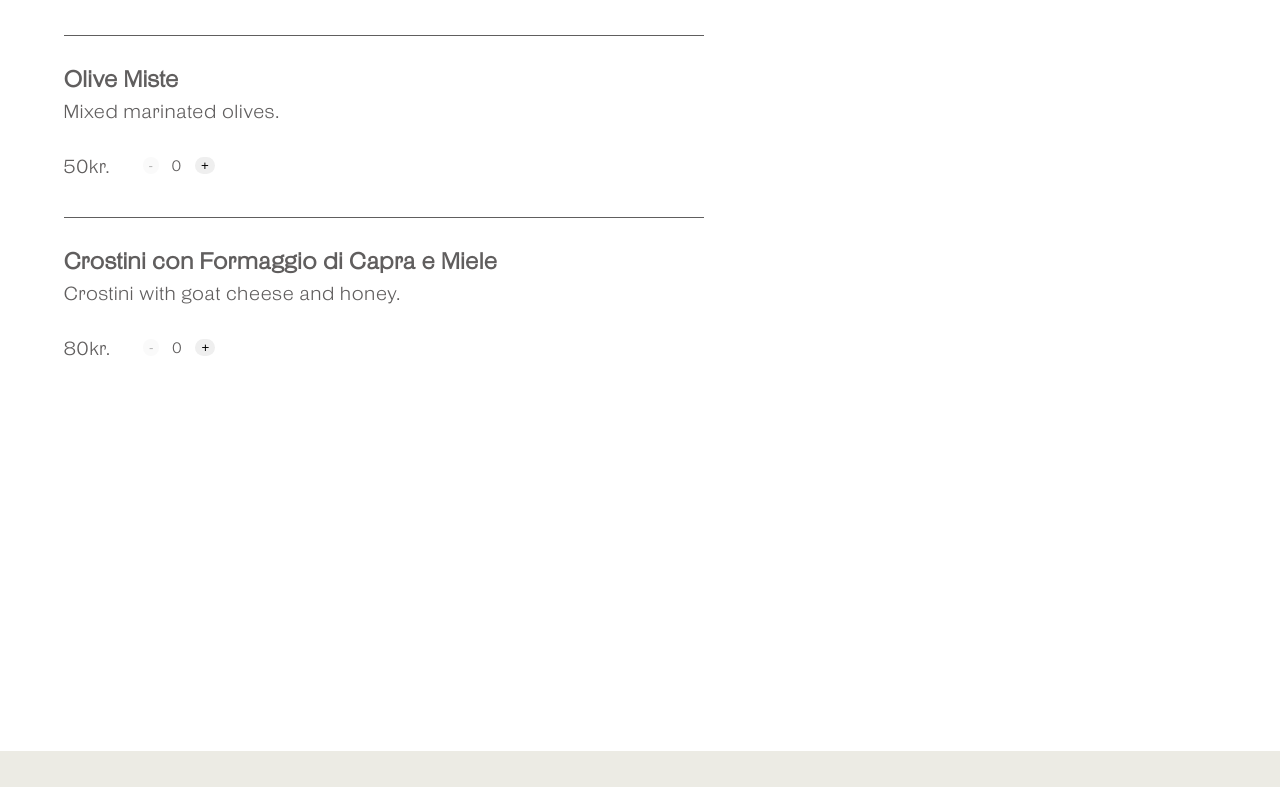
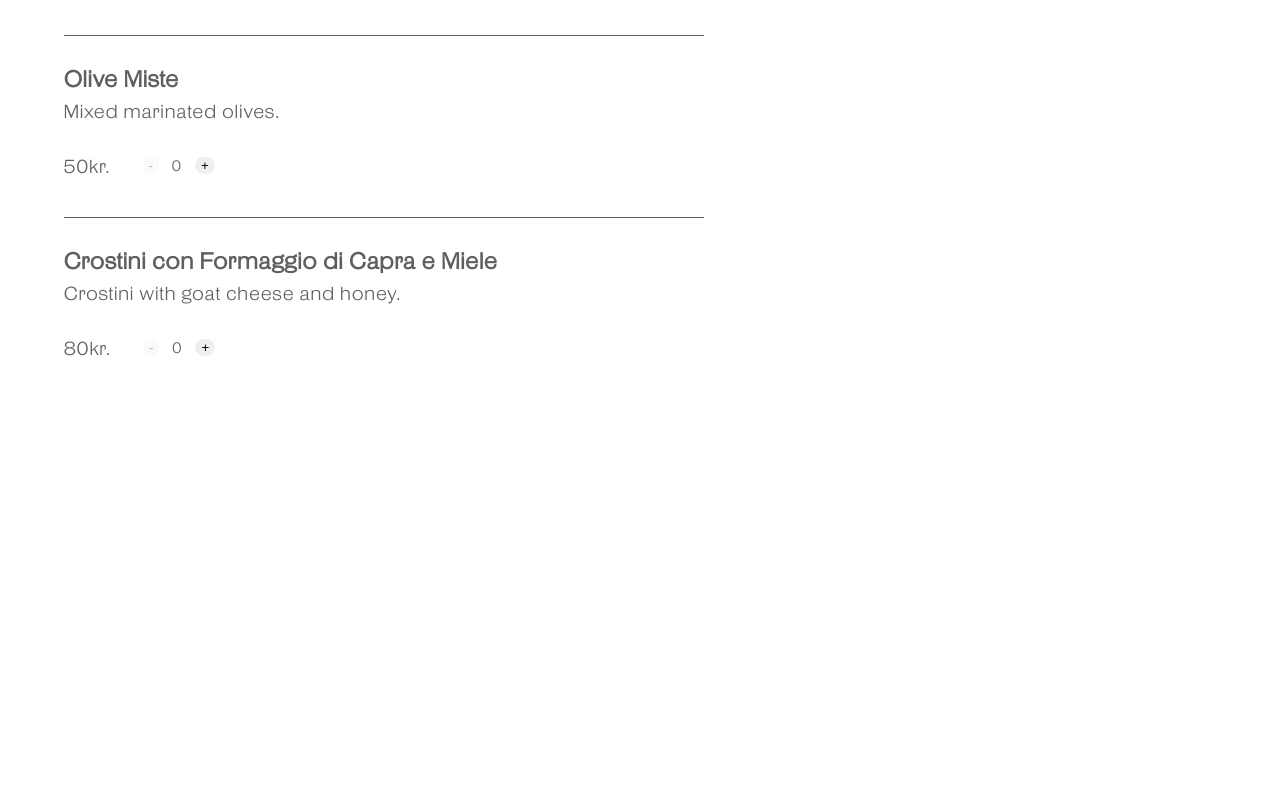
Before and after one commit to ozolinala/capanna74, a Next.js app: page /takeaway in a window 1280 px wide. Shown: the part 767-1554 px from the top of the page. After the commit the page ends 1326 px from the top, so only its background shows below. Built offline with nearby package versions, Linux system fonts and the light colour scheme.

Commit message:
removed footer

```diff
--- a/src/components/Layout.js
+++ b/src/components/Layout.js
@@ -49,6 +49,7 @@ const Layout = ({ children }) => {
         </div>
       </nav>
       <main>{children}</main>
+      {currentPageNormalized !== "takeaway" && (
       <footer className={styles.footer}>
         <div className={styles.leftContainer}>
           <div className={styles.logoContainer}>
@@ -108,6 +109,7 @@ const Layout = ({ children }) => {
           </div>
         </div>
       </footer>
+       )}
     </div>
   );
 };
--- a/src/styles/TakeawayMenu.module.css
+++ b/src/styles/TakeawayMenu.module.css
@@ -193,6 +193,7 @@
 @media only screen and (max-width: 768px) {
   .takeawayContainer {
     padding-left: 0;
+    padding-bottom: 70%;
     width: 90vw;
     margin: auto;
   }
```
Also changed, not shown: 1 other file (tests, documents, lock files or other folders).
